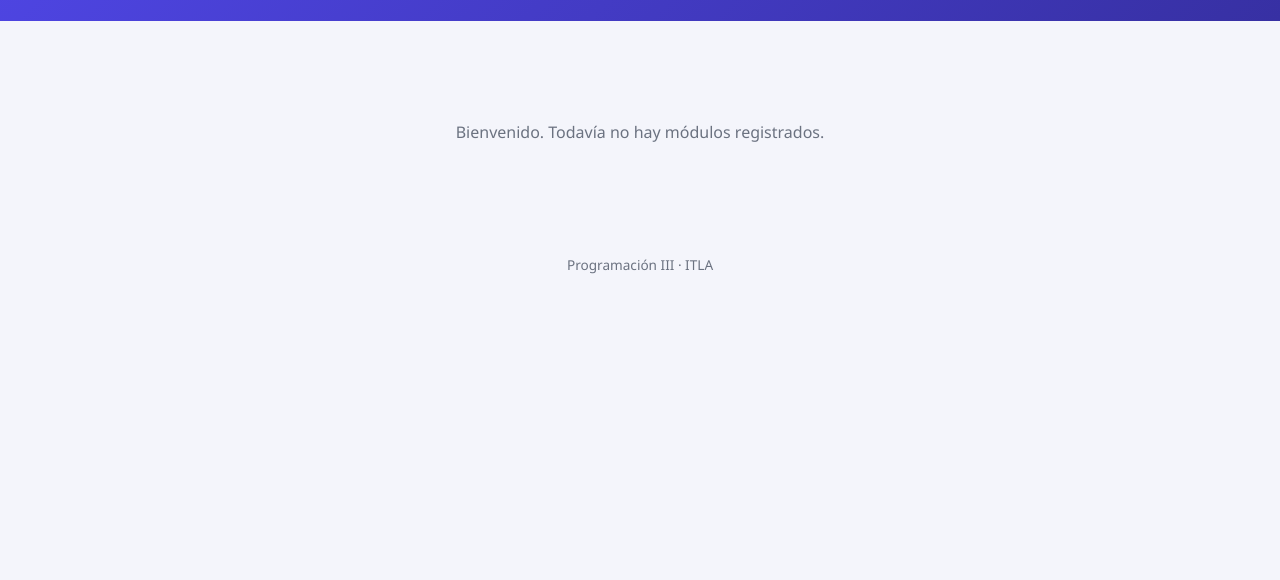
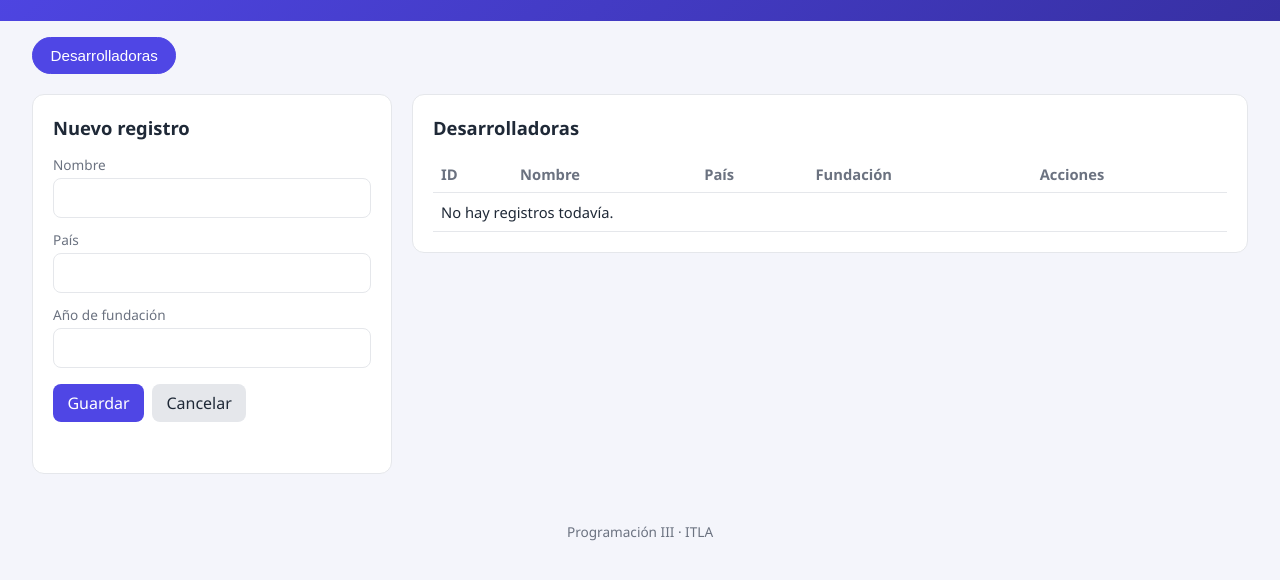
Before and after one commit to Johansel12/CatalogoVideoJuegos, a plain HTML site: page CatalogoVideojuegos.API/wwwroot/index.html in a window 1280 px wide. Shown: the part 88-668 px from the top of the page. Drawn offline with Linux system fonts and the light colour scheme; no server answers.

Commit message:
Agrego la pestaña de desarrolladoras en la página web

```diff
--- a/CatalogoVideojuegos.API/wwwroot/index.html
+++ b/CatalogoVideojuegos.API/wwwroot/index.html
@@ -22,5 +22,6 @@
     <script src="js/crud.js"></script>
 
     <!-- Módulos (cada rama feature/ agrega su script aquí) -->
+    <script src="js/modulos/desarrolladoras.js"></script>
 </body>
 </html>
--- /dev/null
+++ b/CatalogoVideojuegos.API/wwwroot/js/modulos/desarrolladoras.js
@@ -0,0 +1,15 @@
+registrarModulo({
+    titulo: 'Desarrolladoras',
+    endpoint: '/api/desarrolladoras',
+    campos: [
+        { nombre: 'nombre', etiqueta: 'Nombre', tipo: 'text' },
+        { nombre: 'pais', etiqueta: 'País', tipo: 'text' },
+        { nombre: 'anioFundacion', etiqueta: 'Año de fundación', tipo: 'number', min: 1800, max: 2100 }
+    ],
+    columnas: [
+        { campo: 'id', etiqueta: 'ID' },
+        { campo: 'nombre', etiqueta: 'Nombre' },
+        { campo: 'pais', etiqueta: 'País' },
+        { campo: 'anioFundacion', etiqueta: 'Fundación' }
+    ]
+});
```
